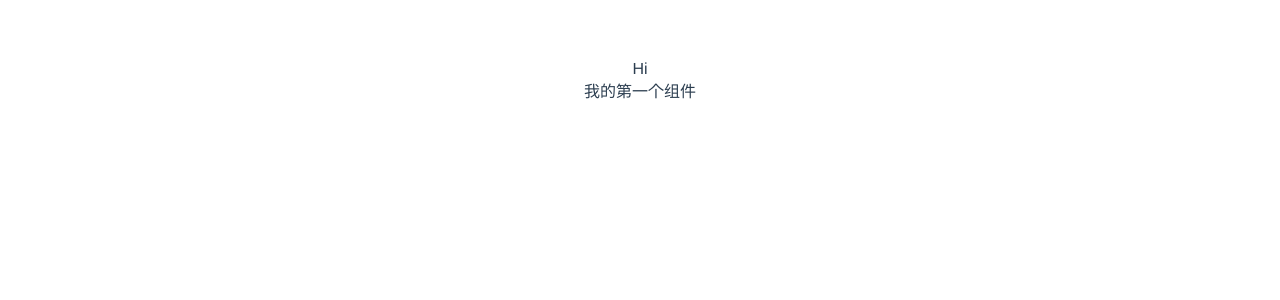
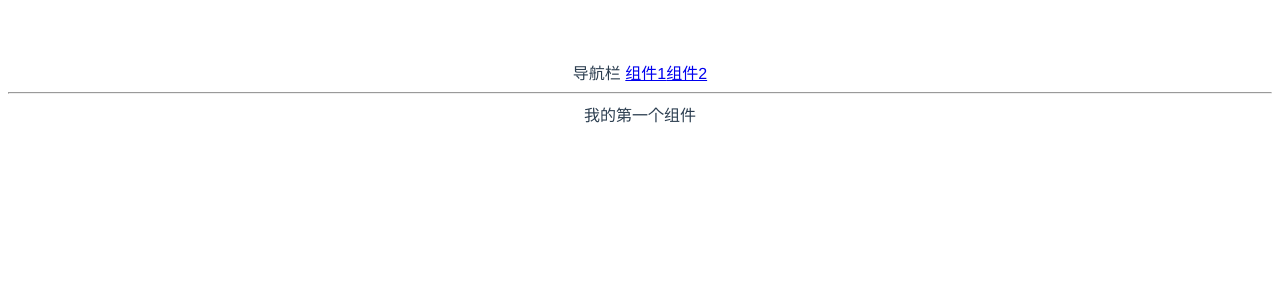
Before and after one commit to icebergyu/yu-ui, a Vue app: page /#/ in a window 1280 px wide. Shown: the top 300 px of the page. Built offline with nearby package versions, Linux system fonts and the light colour scheme.

Commit message:
feat:初始化路由

```diff
--- a/src/App.vue
+++ b/src/App.vue
@@ -1,6 +1,11 @@
 <template>
-  <div>Hi</div>
-  <Yushirui />
+  <div>
+    导航栏
+    <router-link to="/">组件1</router-link>
+    <router-link to="/xxx">组件2</router-link>
+  </div>
+  <hr />
+  <router-view />
 </template>
 
 <script>
--- /dev/null
+++ b/src/components/Iceberg.vue
@@ -0,0 +1,3 @@
+<template>
+  <div>我的第二个组件</div>
+</template>
--- a/src/xxx.d.ts
+++ /dev/null
@@ -1,5 +0,0 @@
-declare module '*.vue' {
-    import { Component } from 'vue'
-    const component: Component
-    export default component
-}
```
Also changed, not shown: src/main.ts (+8 -1 lines), src/shims-vue.d.ts (added, +8 -0 lines).
